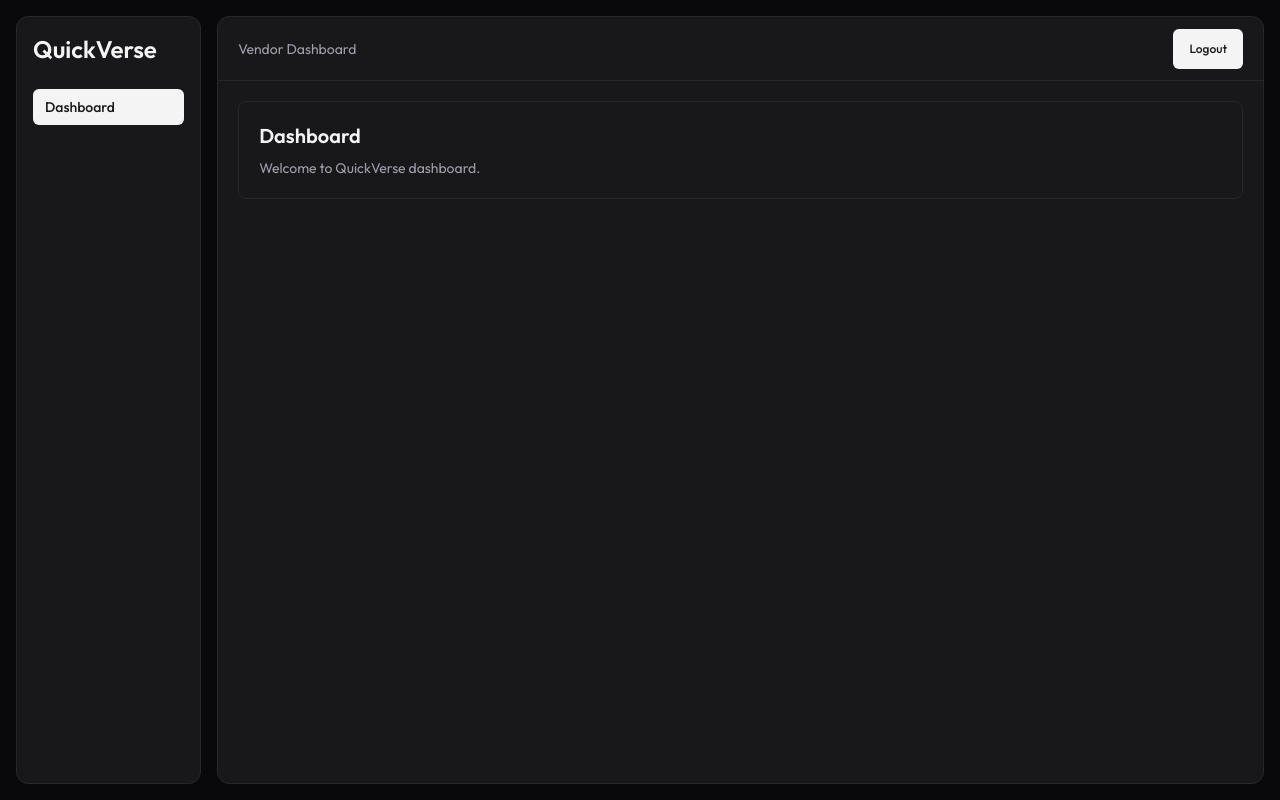
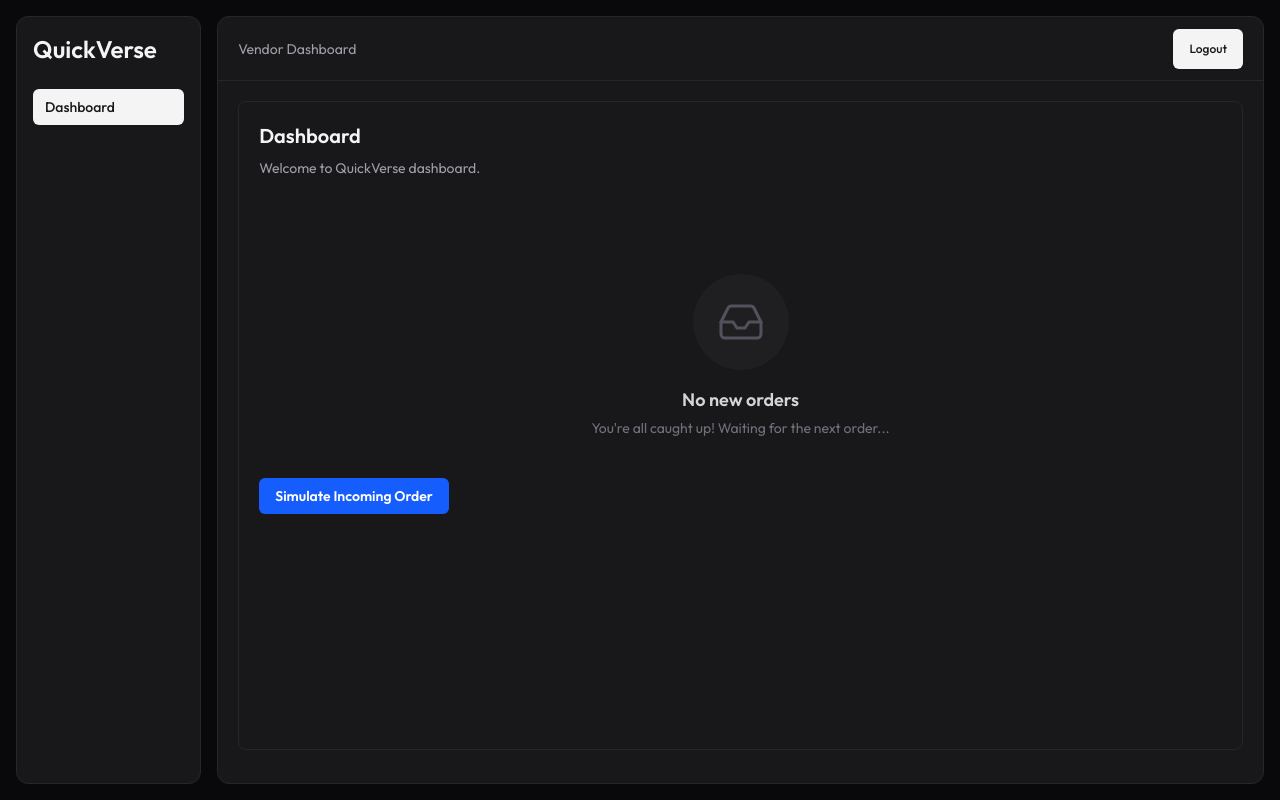
Before and after one commit to lakshman5615/Quickverse-vendors-web-pannel, a React (Vite) app: page /vendor/dashboard in a window 1280 px wide. Built offline with nearby package versions, Linux system fonts and the light colour scheme.

Commit message:
feat: implement incoming order notification system with audio alerts and modal UI with mock data

```diff
--- /dev/null
+++ b/src/components/modals/IncomingOrderModal.tsx
@@ -0,0 +1,82 @@
+import { useState } from 'react';
+
+import type { Order } from "../../types/order";
+
+interface IncomingOrderModalProps {
+    order: Order;
+    onViewORder: (order: Order) => void;
+
+}
+
+const IncomingOrderModal = ({ order, onViewORder }:
+
+    IncomingOrderModalProps) => {
+
+    const [showWarning, setShowWarning] = useState(false);
+
+    const handleBackdropClick = () => {
+        setShowWarning(true);
+        setTimeout(() => setShowWarning(false), 2000);
+    };
+    return (
+        <div
+            className="fixed inset-0 z-50 flex items-center justify-center bg-black/60 backdrop-blur-sm transition-opacity"
+            onClick={handleBackdropClick}
+        >
+            <div
+                className=" animate-ring relative w-full max-w-md overflow-hidden rounded-2xl border border-zinc-800 bg-zinc-900 p-6 shadow-2xl"
+                onClick={(e) => e.stopPropagation()}
+            >
+                <div className="mb-6 flex justify-between items-center border-b border-zinc-800 pb-4">
+                    <h2 className="text-xl font-bold text-white flex items-center gap-2">
+                        <span className="relative flex h-3 w-3">
+                            <span className="animate-ping absolute inline-flex h-full w-full rounded-full bg-emerald-400 opacity-75"></span>
+                            <span className="relative inline-flex rounded-full h-3 w-3 bg-emerald-500"></span>
+                        </span>
+                        New Incoming Order!
+                    </h2>
+                    <span className="text-zinc-400 font-mono text-sm">{order.id}</span>
+                </div>
+                {/* Warning Message Placeholder */}
+                <div className="h-6 mb-2">
+                    {showWarning && (
+                        <p className="text-xs font-semibold text-rose-500 animate-pulse text-center">
+                            Please click on "view order" to continue.
+                        </p>
+                    )}
+                </div>
+                <div className="space-y-4 mb-8">
+                    <div>
+                        <p className="text-xs font-medium uppercase tracking-wider text-zinc-500">Order Name</p>
+                        <p className="text-lg font-medium text-white">{order.name}</p>
+                    </div>
+
+                    <div>
+                        <p className="text-xs font-medium uppercase tracking-wider text-zinc-500">Description</p>
+                        <p className="text-sm text-zinc-300">{order.description}</p>
+                    </div>
+                    <div className="flex gap-8 border-t border-zinc-800 pt-4">
+                        <div>
+                            <p className="text-xs font-medium uppercase tracking-wider text-zinc-500">Total Amount</p>
+                            <p className="text-lg font-bold text-emerald-400">₹{order.amount}</p>
+                        </div>
+                        <div>
+                            <p className="text-xs font-medium uppercase tracking-wider text-zinc-500">Quantity</p>
+                            <p className="text-lg font-bold text-white">{order.quantity} Items</p>
+                        </div>
+                    </div>
+                </div>
+                <div className="flex pt-2">
+                    <button
+                        onClick={() => onViewORder(order)}
+                        className="w-full rounded-lg bg-green-600 py-3 font-bold text-white transition-transform active:scale-95 hover:bg-green-500 shadow-[0_0_15px_rgba(37,99,235,0.4)]"
+                    >
+                        View Order
+                    </button>
+
+                </div>
+            </div>
+        </div>
+    );
+};
+export default IncomingOrderModal;
--- /dev/null
+++ b/src/data/mockOrders.ts
@@ -0,0 +1,33 @@
+import type {Order } from "../types/order";
+
+export const dummyOrders:Order[] =[
+    {
+    id: "ORD-9487",
+    name:"Cheeseburger Meal",
+    description:"2x Burger , 1x Large Fries,2x coke",
+    amount:450 ,
+    quantity: 3,
+    status:"PENDING"
+
+    },
+     {
+    id: "ORD-9488",
+    name:"Pizza Large",
+    description:"Extra olives, no onions, extra side dip",
+    amount:850 ,
+    quantity: 1,
+    status:"PENDING"
+
+    },
+     {
+    id: "ORD-9489",
+    name:"Burger",
+    description:"2x Burger , 1x Large Fries,2x coke",
+    amount:750 ,
+    quantity: 3,
+    status:"PENDING"
+
+    }
+
+
+]
--- /dev/null
+++ b/src/hooks/useOrderCall.ts
@@ -0,0 +1,40 @@
+import {useState , useEffect , useRef } from 'react';
+import type{ Order} from "../types/order";
+import  Alert_ringtone from "../assets/Alert_ringtone.mp3";
+
+export const useOrderCall = () =>{
+    const [activeOrder , setActiveOrder] = useState<Order | null>(null);
+    const audioRef = useRef<HTMLAudioElement | null>(null);
+
+   useEffect ( ()=>{
+
+    audioRef.current = new Audio(Alert_ringtone);
+    audioRef.current.loop = true;
+   },[]
+);
+
+   useEffect(() => {
+    if (activeOrder && audioRef.current) {
+        audioRef.current.play().catch(e => console.log("Audio blocked bybrowser :",e));
+    }
+    else if (!activeOrder && audioRef.current) {
+        audioRef.current.pause();
+        audioRef.current.currentTime = 0;
+    }
+   }, [activeOrder]);
+
+   const triggerIncomingOrder = (order: Order) => {
+    setActiveOrder(order);
+   };
+
+   const clearOrder = () =>{
+    setActiveOrder(null);
+
+   };
+
+   return {
+    activeOrder,
+    triggerIncomingOrder,
+    clearOrder
+   };
+};
--- a/src/index.css
+++ b/src/index.css
@@ -13,3 +13,17 @@
 	background-color: #09090b;
 	color: #f4f4f5;
 }
+
+@keyframes custom-ring {
+  0% { transform: rotate(0); }
+  2% { transform: rotate(1deg) translateY(-1px); }
+  4% { transform: rotate(-1deg) translateY(1px); }
+  6% { transform: rotate(1deg) translateY(-1px); }
+  8% { transform: rotate(-1deg) translateY(1px); }
+  10% { transform: rotate(0); }
+  100% { transform: rotate(0); } /* Pauses briefly before ringing again */
+}
+
+.animate-ring {
+  animation: custom-ring 2.5s infinite ease-in-out;
+}
--- a/src/pages/Dashboard.tsx
+++ b/src/pages/Dashboard.tsx
@@ -1,12 +1,57 @@
+import IncomingOrderModal from '../components/modals/IncomingOrderModal';
+import { useOrderCall } from '../hooks/useOrderCall';
+import { dummyOrders } from '../data/mockOrders';
+import type { Order } from '../types/order';
+import {Inbox} from 'lucide-react';
 const Dashboard= () => {
+
+  const{activeOrder , triggerIncomingOrder , clearOrder} = useOrderCall();
+
+  const handleViewOrder = (order: Order) => {
+
+    clearOrder();
+
+    window.open(`https://your-smartbiz-url.com/orders/${order.id}`, '_blank');
+  };
+
+
+
   return (
-    <div className="rounded-lg border border-zinc-800 bg-zinc-900 p-5">
+    <div className="rounded-lg border border-zinc-800 bg-zinc-900 p-5 min-h-full">
       <h2 className="text-xl font-semibold text-zinc-100">Dashboard</h2>
       <p className="mt-2 text-sm text-zinc-400">
         Welcome to QuickVerse dashboard.
       </p>
+
+       {!activeOrder && (
+        <div className="flex flex-col items-center justify-center mt-24 text-zinc-500 animate-in fade-in duration-500">
+          <div className="rounded-full bg-zinc-800/50 p-6 mb-4">
+            <Inbox className="w-12 h-12 text-zinc-600" strokeWidth={1.5} />
+          </div>
+          <h3 className="text-lg font-semibold text-zinc-300">No new orders</h3>
+          <p className="text-sm mt-1 text-zinc-500">
+            You're all caught up! Waiting for the next order...
+          </p>
+        </div>
+      )}
+
+       {/* Button to simulate an incoming order for testing */}
+      <div className="mt-10">
+        <button
+          onClick={() => triggerIncomingOrder(dummyOrders[0])}
+          className="rounded-md bg-blue-600 px-4 py-2 text-sm font-semibold text-white hover:bg-blue-500 transition-colors"
+        >
+          Simulate Incoming Order
+        </button>
+      </div>
+       {/* Put this modal component at the bottom of your root div */}
+      {activeOrder && (
+        <IncomingOrderModal
+          order={activeOrder}
+          onViewORder={handleViewOrder}
+        />
+      )}
     </div>
   );
 };
-
 export default Dashboard;
--- /dev/null
+++ b/src/types/order.ts
@@ -0,0 +1,8 @@
+export interface Order {
+    id:string;
+    name:string;
+    description:string;
+    amount:number;
+    quantity:number;
+    status:'PENDING'|'ACCEPTED'|'REJECTED'
+}
```
Also changed, not shown: 1 other file (tests, documents, lock files or other folders).
